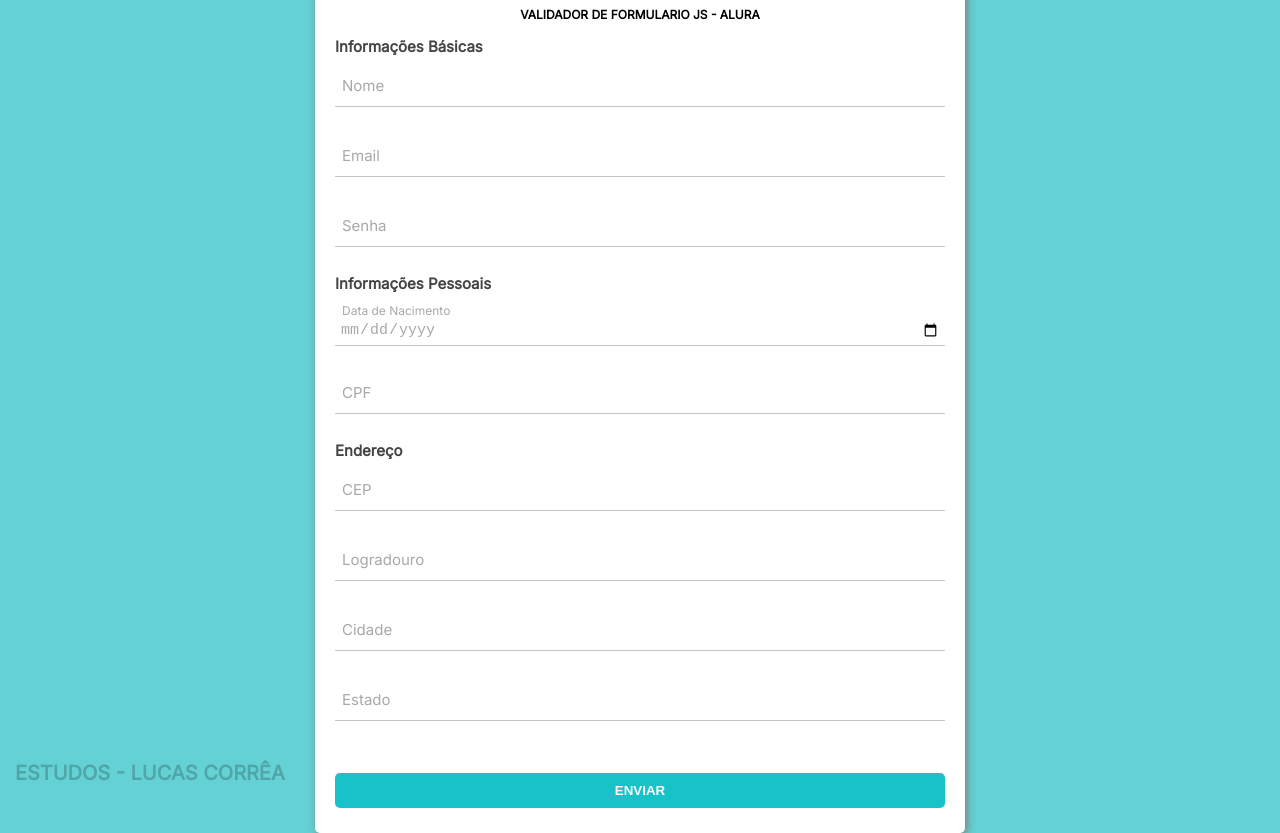
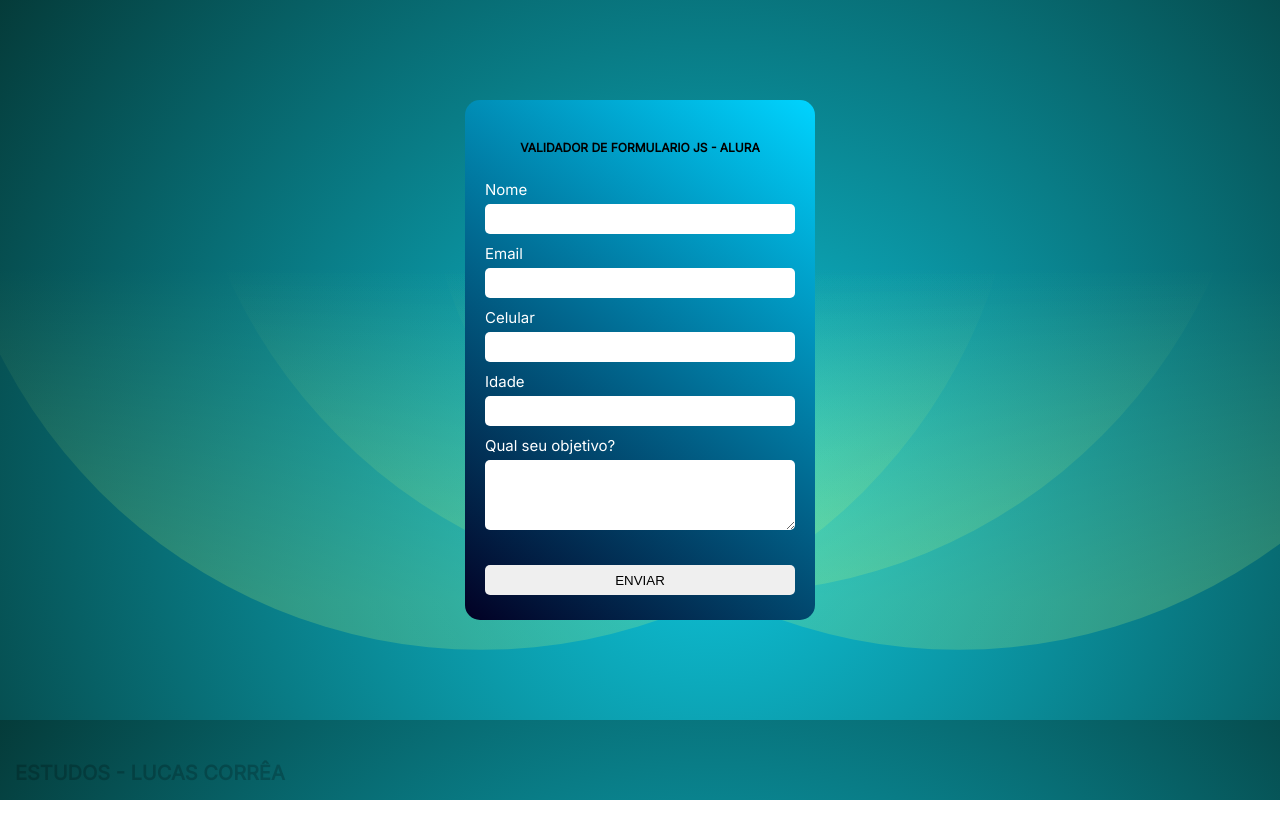
Before and after one commit to correa0105/Alura-ManipulandoDOMFormulario, a plain HTML site: page index.html in a window 1280 px wide. After the commit the page ends 800 px from the top, so only its background shows below. Drawn offline with Linux system fonts and the light colour scheme.

Commit message:
Atualizando

```diff
--- a/assets/css/style.css
+++ b/assets/css/style.css
@@ -14,26 +14,26 @@ html {
 }
 
 body {
-    height: 100vh;
+    height: 90vh;
     display: flex;
     justify-content: center;
     align-items: center;
     flex-direction: column;
-    background: #64d1d4;
+    background-image: url("../img/rose-petals.svg");
     background-size: cover;
 }
 
 form {
     display: flex;
     flex-direction: column;
-    width: 65rem;
-    background: #ffffff;
+    width: 35rem;
+    gap: 1rem;
+    background: linear-gradient(37deg, rgba(2,0,36,1) 0%, rgba(0,212,255,1) 100%);
     padding: 2.5rem 2rem 0 2rem;
-    border-radius: 5px;
-    box-shadow: 2px 2px 8px #7e7e7e;
+    border-radius: 15px;
 }
 
-#title-form {
+form h1 {
     margin: 1.5rem 0;
     font-size: 1.2rem;
     text-align: center;
@@ -42,52 +42,18 @@ form {
 .form-group {
     display: flex;
     flex-direction: column;
-    color: #222222;
+    gap: .5rem;
+    color: #ffffff;
     font-size: 1.5rem;
 }
 
-.input-container {
-    display: flex;
-    flex-direction: column;
-    height: 7rem;
-    position: relative;
-}
-
-.title-form-group {
-    margin-bottom: .8rem;
-    font-size: 1.5rem;
-    color: #444444;
-}
-
-.input-container input {
+.form-group input, textarea, button {
     width: 100%;
+    height: 3rem;
     border: none;
-    border-bottom: 1px solid #c4c4c4;
-    color: #a8a8a8;
-    background: none;
-    padding: 2rem 0.5rem 0.5rem 0.5rem;
+    border-radius: .5rem;
+    padding: 0.5rem 1rem;
     outline: none;
-    font-size: 1.5rem;
-}
-
-.input::placeholder {
-    visibility: hidden;
-    color: #00000000;
-}
-
-.input-container label {
-    position: absolute;
-    color: #a8a8a8;
-    font-size: 1.6rem;
-    top: 1.2rem;
-    left: 0.7rem;
-    transition: all 400ms;
-    font-size: 1.5rem;
-}
-
-.input:not(:placeholder-shown) + label, .input:focus + label {
-    font-size: 1.2rem;
-    top: 0.2rem;
 }
 
 textarea {
@@ -96,13 +62,6 @@ textarea {
 
 button {
     margin: 2.5rem 0 2.5rem 0;
-    padding: 1rem 0rem;
-    border: none;
-    border-radius: 5px;
-    color: #ffffff;
-    font-weight: 600;
-    background: #17c3c9;
-    cursor: pointer;
 }
 
 #h1-legend {
@@ -111,19 +70,3 @@ button {
     left: 15px;
     opacity: 0.2;
 }
-
-.input-container-invalido input{
-    border: 1px solid rgb(233, 104, 104);
-    border-radius: 3px;
-}
-
-.mensagem-erro-campo {
-    display: none;
-    margin-top: .2rem;
-    color: rgb(233, 104, 104);
-    font-size: 10px;
-}
-
-.input-container-invalido .mensagem-erro-campo {
-    display: block;
-}
--- a/index.html
+++ b/index.html
@@ -7,8 +7,7 @@
     <meta name="viewport" content="width=device-width, initial-scale=1.0">
 
     <link rel="stylesheet" href="./assets/css/style.css">
-
-    <script src="./assets/js/app.js" type="module" defer></script>
+    <script src="./assets/js/script.js" defer></script>
 
     <title>Validacao Form</title>
 
@@ -17,60 +16,26 @@
 <body>
     <section>
         <form action="">
-            <h1 id="title-form">VALIDADOR DE FORMULARIO JS - ALURA</h1>
+            <h1>VALIDADOR DE FORMULARIO JS - ALURA</h1>
             <div class="form-group">
-                <h1 class="title-form-group">Informações Básicas</h1>
-                <div class="input-container">
-                    <input id="nome" class="input" type="text" data-tipo="nome" placeholder="Nome" required>
-                    <label for="nome">Nome</label>
-                    <span class="mensagem-erro-campo"></span>
-                </div>
-                <div class="input-container">
-                    <input id="email" class="input" type="email" data-tipo="email" placeholder="Email" required>
-                    <label for="email">Email</label>
-                    <span class="mensagem-erro-campo"></span>
-                </div>
-                <div class="input-container">
-                    <input id="senha" class="input" type="password" data-tipo="senha" placeholder="Senha" required title="A senha deve conter ao menos 8 caracteres, sendo ao menos uma letra maiuscula, uma letra minuscula, um numero e ao menos um caracter especial (!@#$%&*)" pattern="^(?=.*[a-z])(?=.*[A-Z])(?=.*[0-9])(?=.*[!@#$%&*]).{8,16}$">
-                    <label for="senha">Senha</label>
-                    <span class="mensagem-erro-campo"></span>
-                </div>
+                <label for="">Nome</label>
+                <input type="text">
             </div>
             <div class="form-group">
-                <h1 class="title-form-group">Informações Pessoais</h1>
-                <div class="input-container">
-                    <input id="nascimento" class="input" type="date" data-tipo="dataNascimento" required>
-                    <label for="nascimento">Data de Nacimento</label>
-                    <span class="mensagem-erro-campo"></span>
-                </div>
-                <div class="input-container">
-                    <input id="cpf" class="input" type="text" placeholder="CPF" data-tipo="cpf" required>
-                    <label for="cpf">CPF</label>
-                    <span class="mensagem-erro-campo"></span>
-                </div>
+                <label for="">Email</label>
+                <input type="text">
             </div>
             <div class="form-group">
-                <h1 class="title-form-group">Endereço</h1>
-                <div class="input-container">
-                    <input id="cep" class="input" type="text" placeholder="CEP" pattern="[\d]{5}-?[\d]{3}" data-tipo="cep" required>
-                    <label for="cep">CEP</label>
-                    <span class="mensagem-erro-campo"></span>
-                </div>
-                <div class="input-container">
-                    <input id="logradouro" class="input" type="text" placeholder="Logradouro" data-tipo="logradouro" required>
-                    <label for="logradouro">Logradouro</label>
-                    <span class="mensagem-erro-campo"></span>
-                </div>
-                <div class="input-container">
-                    <input id="cidade" class="input" type="text" placeholder="Cidade" data-tipo="cidade" required>
-                    <label for="cidade">Cidade</label>
-                    <span class="mensagem-erro-campo"></span>
-                </div>
-                <div class="input-container">
-                    <input id="estado" class="input" type="text" placeholder="Estado" data-tipo="estado" required>
-                    <label for="estado">Estado</label>
-                    <span class="mensagem-erro-campo"></span>
-                </div>
+                <label for="">Celular</label>
+                <input type="text">
+            </div>
+            <div class="form-group">
+                <label for="">Idade</label>
+                <input type="text">
+            </div>
+            <div class="form-group">
+                <label for="">Qual seu objetivo?</label>
+                <textarea id="textArea" name="textArea" rows="4"></textarea>
             </div>
             <button type="submit">ENVIAR</button>
         </form>
```
